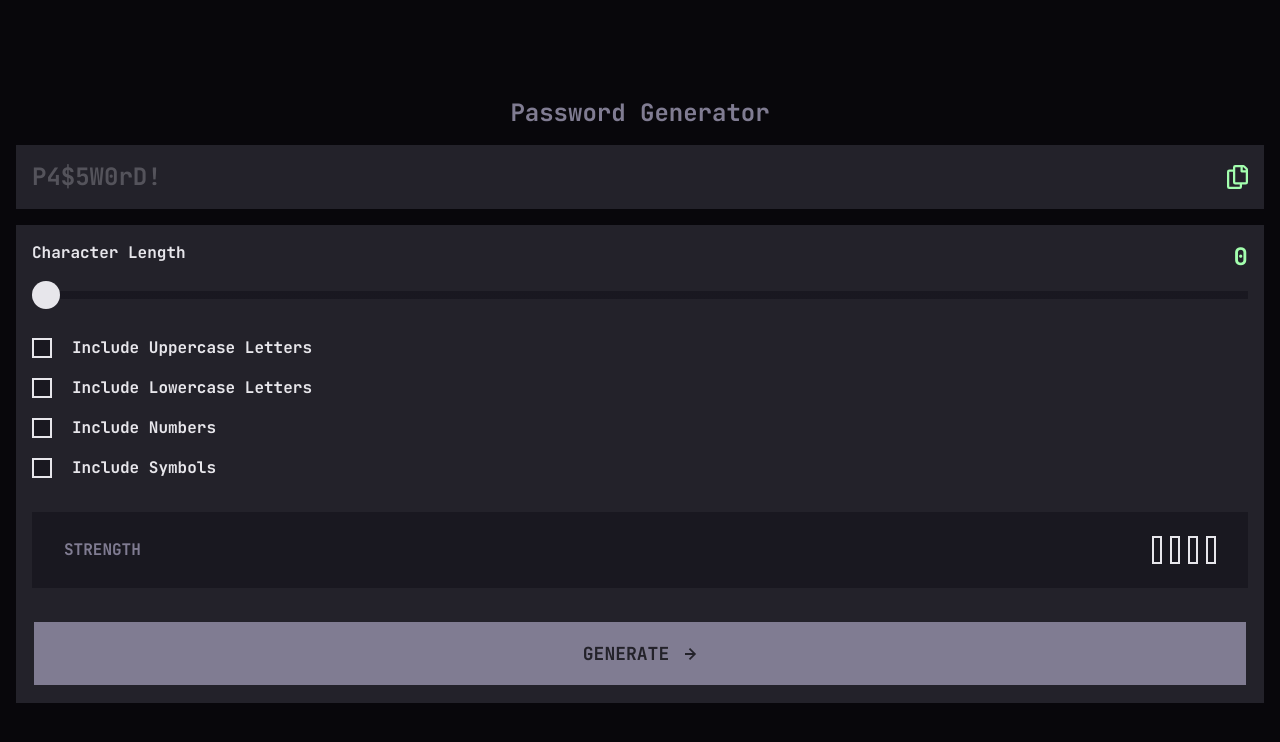
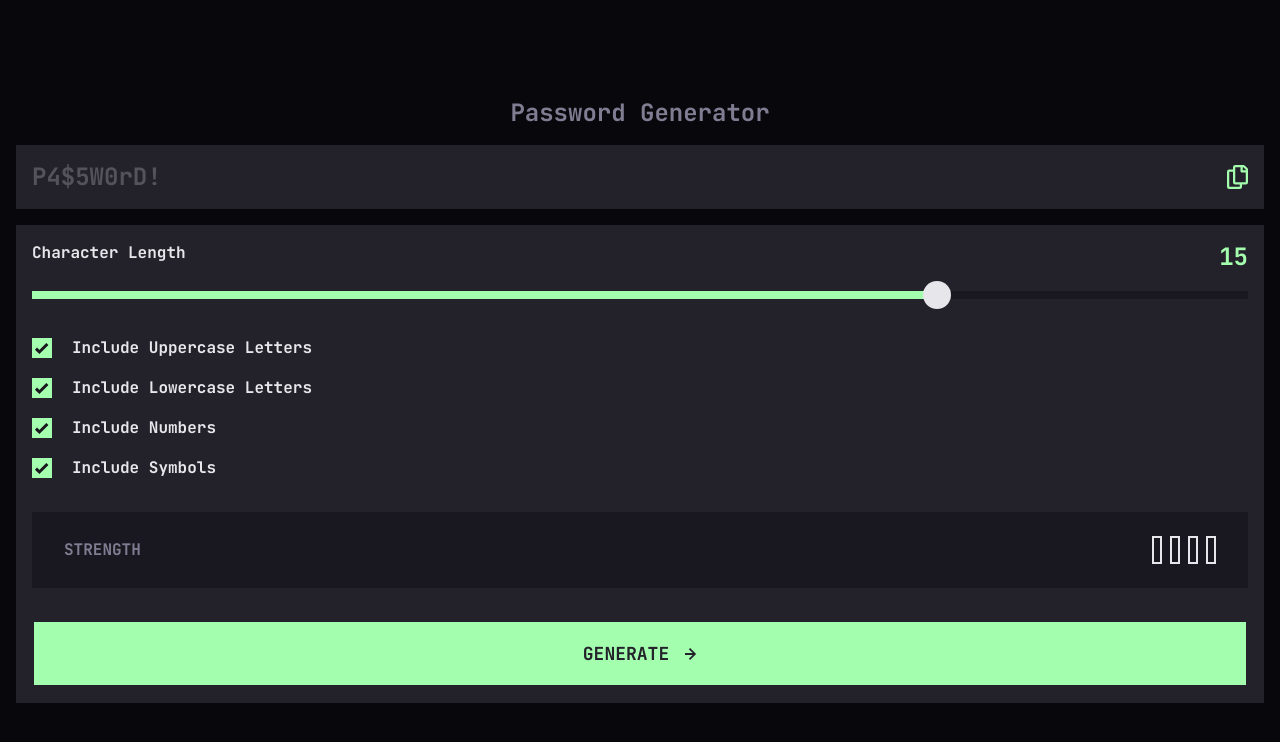
Before and after one commit to MarkusB2611/password-generator-app, a React (Vite) app: page / in a window 1280 px wide. Shown: the top 742 px of the page. Built offline with nearby package versions, Linux system fonts and the light colour scheme.

Commit message:
new password strength logic

```diff
--- a/src/components/UI/button.tsx
+++ b/src/components/UI/button.tsx
@@ -1,13 +1,20 @@
-import ArrowRight from "../../assets/icon-arrow-right"
+import ArrowRight from "../../assets/icon-arrow-right";
 
-const Button = ({children, disabled, onClick} : ButtonProps) => {
-    return <button onClick={onClick} className="bg-neon-green text-dark-grey py-[1.125rem] sm:py-5 w-full font-jetbrainsmono flex justify-center items-center gap-4 border-2 box-border border-dark-grey enabled:hover:bg-dark-grey enabled:hover:text-neon-green enabled:hover:border-neon-green disabled:bg-grey disabled:cursor-not-allowed" disabled={disabled}><span>{children.toUpperCase()}</span><ArrowRight className="text-inherit" /></button>
-}
+const Button = ({ children, onClick }: ButtonProps) => {
+  return (
+    <button
+      onClick={onClick}
+      className="bg-neon-green text-dark-grey py-[1.125rem] sm:py-5 w-full font-jetbrainsmono flex justify-center items-center gap-4 border-2 box-border border-dark-grey hover:bg-dark-grey hover:text-neon-green hover:border-neon-green"
+    >
+      <span>{children.toUpperCase()}</span>
+      <ArrowRight className="text-inherit" />
+    </button>
+  );
+};
 
 type ButtonProps = {
-    children: string
-    disabled: boolean
-    onClick: () => void
-}
+  children: string;
+  onClick: () => void;
+};
 
-export default Button
+export default Button;
--- a/src/components/password-generator/index.tsx
+++ b/src/components/password-generator/index.tsx
@@ -5,32 +5,83 @@ import PasswordDisplay from "./password-display";
 const PasswordGenerator = () => {
   const [password, setPassword] = useState("");
   const [settings, setSettings] = useState<Settings>({
-    length: 0,
-    useUppercase: false,
-    useLowercase: false,
-    useNumbers: false,
-    useSymbols: false,
+    length: 15,
+    useUppercase: true,
+    useLowercase: true,
+    useNumbers: true,
+    useSymbols: true,
   });
 
+  const calculatePasswordStrength = () => {
+    if (password === "") return 0;
+    const hasUppercase = "(?=.*[A-Z])";
+    const hasLowercase = "(?=.*[a-z])";
+    const hasNumbers = "(?=.*[0-9])";
+    const hasSymbols = "(?=.*[^A-Za-z0-9])";
+    const hasLength = (length: number) => {
+      return `(?=.{${length},})`;
+    };
+    if (
+      //length >= 15 and include all possibilities
+      password.match(
+        hasUppercase + hasLowercase + hasNumbers + hasSymbols + hasLength(15)
+      )
+    ) {
+      return 4;
+    } else if (
+      password.match(
+        hasUppercase + hasLowercase + hasNumbers + hasSymbols + hasLength(8)
+      ) ||
+      password.match(
+        hasUppercase + hasLowercase + hasNumbers + hasLength(15)
+      ) ||
+      password.match(
+        hasUppercase + hasLowercase + hasSymbols + hasLength(15)
+      ) ||
+      password.match(hasUppercase + hasNumbers + hasSymbols + hasLength(15)) ||
+      password.match(hasLowercase + hasNumbers + hasSymbols + hasLength(15))
+    ) {
+      return 3;
+    } else if (
+      password.match(
+        hasUppercase + hasLowercase + hasNumbers + hasSymbols + hasLength(5)
+      ) ||
+      password.match(hasUppercase + hasLowercase + hasNumbers + hasLength(8)) ||
+      password.match(hasUppercase + hasLowercase + hasSymbols + hasLength(8)) ||
+      password.match(hasUppercase + hasNumbers + hasSymbols + hasLength(8)) ||
+      password.match(hasLowercase + hasNumbers + hasSymbols + hasLength(8)) ||
+      password.match(hasUppercase + hasLowercase + hasLength(15)) ||
+      password.match(hasUppercase + hasNumbers) + hasLength(15) ||
+      password.match(hasUppercase + hasSymbols + hasLength(15)) ||
+      password.match(hasLowercase + hasNumbers + hasLength(15)) ||
+      password.match(hasLowercase + hasSymbols + hasLength(15)) ||
+      password.match(hasNumbers + hasSymbols + hasLength(15))
+    ) {
+      return 2;
+    }
+
+    return 1;
+  };
+
   const generatePassword = () => {
-    let charSet = ''
-    if(settings.useUppercase) charSet += 'ABCDEFGHIJKLMNOPQRSTUVWXYZ'
-    if(settings.useLowercase) charSet += 'abcdefghijklmnopqrstuvwxyz'
-    if(settings.useNumbers) charSet += '0123456789'
-    if(settings.useSymbols) charSet += '!()-.?[]`~;@#$%^&*+='
-    let password = ''
-    for(let i = 0; i < settings.length; i++) {
-      let char = charSet[Math.floor(Math.random()*charSet.length)]
-      if(password.length === 0) {
-        while(char === '.' || char === '-') {
-          char = charSet[Math.floor(Math.random()*charSet.length)]
+    let charSet = "";
+    if (settings.useUppercase) charSet += "ABCDEFGHIJKLMNOPQRSTUVWXYZ";
+    if (settings.useLowercase) charSet += "abcdefghijklmnopqrstuvwxyz";
+    if (settings.useNumbers) charSet += "0123456789";
+    if (settings.useSymbols) charSet += "!()-.?[]`~;@#$%^&*+=";
+    let password = "";
+    for (let i = 0; i < settings.length; i++) {
+      let char = charSet[Math.floor(Math.random() * charSet.length)];
+      if (password.length === 0) {
+        while (char === "." || char === "-") {
+          char = charSet[Math.floor(Math.random() * charSet.length)];
         }
       }
-      console.log(Math.random()*charSet.length)
-      password += char
+      console.log(Math.random() * charSet.length);
+      password += char;
     }
-    setPassword(password)
-  }
+    setPassword(password);
+  };
 
   return (
     <div className="flex flex-col justify-center items-center min-h-screen px-4 gap-4">
@@ -38,7 +89,12 @@ const PasswordGenerator = () => {
         Password Generator
       </h1>
       <PasswordDisplay password={password} />
-      <PasswordSettings settings={settings} changeSettings={setSettings} generatePassword={generatePassword} />
+      <PasswordSettings
+        settings={settings}
+        changeSettings={setSettings}
+        generatePassword={generatePassword}
+        calculatedPasswordStrength={calculatePasswordStrength()}
+      />
     </div>
   );
 };
--- a/src/components/password-generator/password-settings.tsx
+++ b/src/components/password-generator/password-settings.tsx
@@ -8,24 +8,9 @@ import PasswordStrength from "./password-strength";
 const PasswordSettings = ({
   settings,
   changeSettings,
-  generatePassword
+  generatePassword,
+  calculatedPasswordStrength,
 }: PasswordSettingsProps) => {
-
-  const calculatePasswordStrength = () => {
-    if(!settings.useUppercase && !settings.useLowercase && !settings.useNumbers && !settings.useSymbols) return 0
-    if(settings.length === 0) return 0;
-    let score = 0;
-    if(settings.length >= 1 && settings.length < 5) score +=1
-    if(settings.length >= 5 && settings.length < 8) score +=2
-    if(settings.length >= 8 && settings.length < 15) score +=3
-    if(settings.length >= 15) score +=4
-    if(settings.useUppercase) score +=1
-    if(settings.useLowercase) score +=1
-    if(settings.useNumbers) score +=1
-    if(settings.useSymbols) score +=1
-    return Math.floor(score/2)
-  }
-
   return (
     <div className="w-full bg-dark-grey p-4 flex flex-col gap-8">
       <Slider
@@ -59,9 +44,9 @@ const PasswordSettings = ({
           setValue={changeSettings}
         />
       </div>
-      <PasswordStrength calculatedStrength={calculatePasswordStrength()} />
+      <PasswordStrength calculatedStrength={calculatedPasswordStrength} />
 
-      <Button disabled={calculatePasswordStrength() === 0} onClick={generatePassword}>Generate</Button>
+      <Button onClick={generatePassword}>Generate</Button>
     </div>
   );
 };
@@ -69,7 +54,8 @@ const PasswordSettings = ({
 type PasswordSettingsProps = {
   settings: Settings;
   changeSettings: React.Dispatch<React.SetStateAction<Settings>>;
-  generatePassword: () => void
+  generatePassword: () => void;
+  calculatedPasswordStrength: number;
 };
 
 export default PasswordSettings;
--- a/src/index.css
+++ b/src/index.css
@@ -113,7 +113,7 @@
     /*Chrome*/
     @media screen and (-webkit-min-device-pixel-ratio: 0) {
       .slider {
-        --percent: 0%;
+        --percent: 75%;
         background: linear-gradient(
           to right,
           theme('colors.neon-green') 0%,
```
Lines whose indentation alone changed are shown as unchanged.
